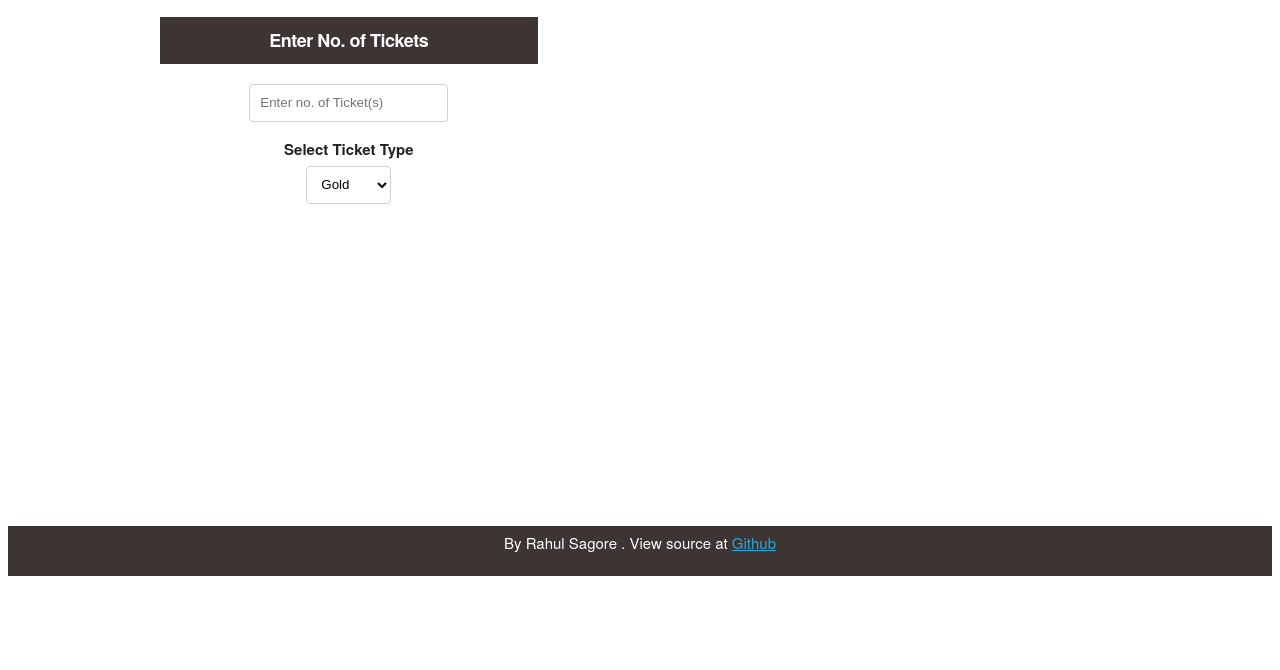
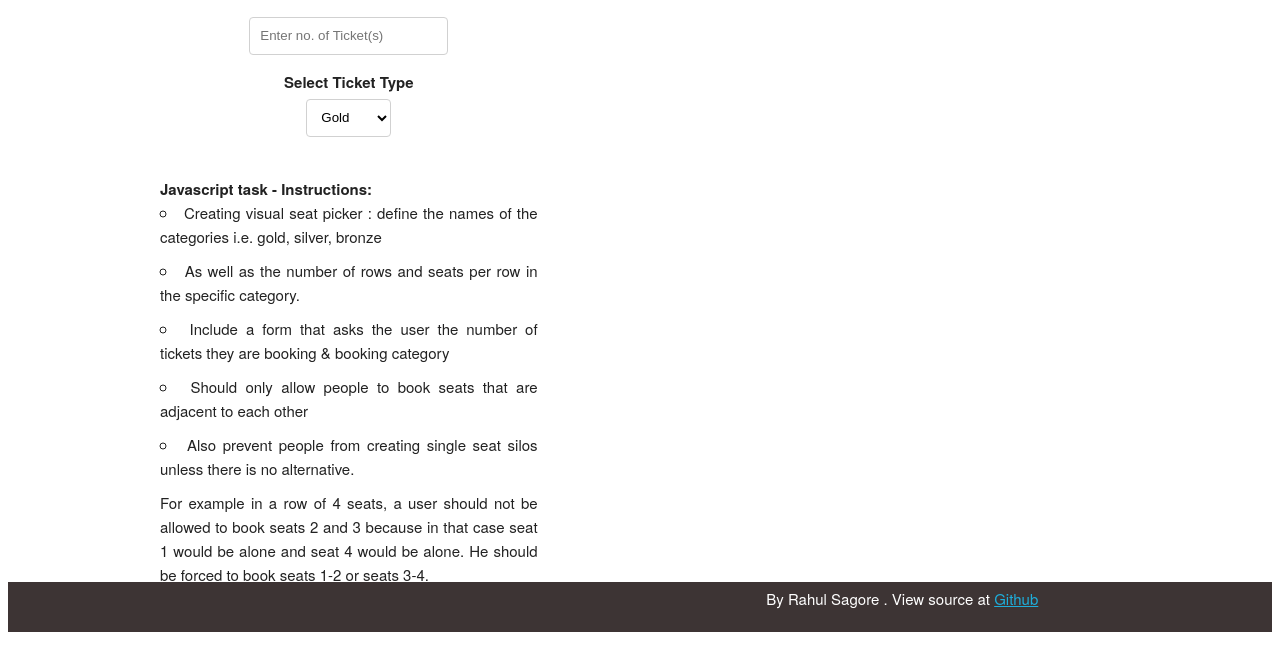
Before and after one commit to Rahul-Sagore/Rahul-Sagore.github.io, a plain HTML site: page js_tasks/ticket-booking.html in a window 1280 px wide. Shown: the part 82-752 px from the top of the page. Drawn offline with Linux system fonts and the light colour scheme.

Commit message:
Updated layout, added instructions

```diff
--- a/js_tasks/ticket-booking.html
+++ b/js_tasks/ticket-booking.html
@@ -21,9 +21,8 @@
 		<h4>Multiplex Ticket Booking</h4>
 		<div class="container">
 		   <div class="five columns">
-		   	  <h5>Enter No. of Tickets</h5>
 			  <form id="ticket_form" name="ticket_form">
-			    <input type="text" id="no_of_tickets" placeholder="Enter no. of Ticket(s)"/><br>
+			    <input type="text" id="no_of_tickets" placeholder="Enter no. of Ticket(s)"/>
 
 			    <label>Select Ticket Type</label>
 			    <select id="ticket_type">
@@ -32,6 +31,16 @@
 				  <option value="Bronze">Bronze</option>
 			    </select>
 			  </form>
+			  <ul>
+			  	 <b>Javascript task - Instructions:</b>
+			   	 <li>Creating visual seat picker : define the names of the categories i.e. gold, silver, bronze</li>
+			   	 <li>As well as the number of rows and seats per row in the specific category.</li>
+			   	 <li>Include a form that asks the user the number of tickets they are booking & booking category</li>
+			   	 <li>Should only allow people to book seats that are adjacent to each other</li>
+			   	 <li>Also prevent people from creating single seat silos unless there is no alternative.</li>
+			   	 For example in a row of 4 seats, a user should not be allowed to book seats 2 and 3 because in that case seat 1 would be alone and seat 4 would be alone. He should be forced to book seats 1-2 or seats 3-4.
+			   </ul>
+
 		   </div><!-- End of five-column class -->
 
 		   <!-- Visual Seat Picker -->
```
